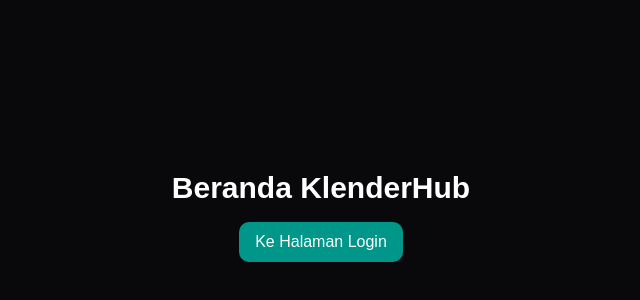
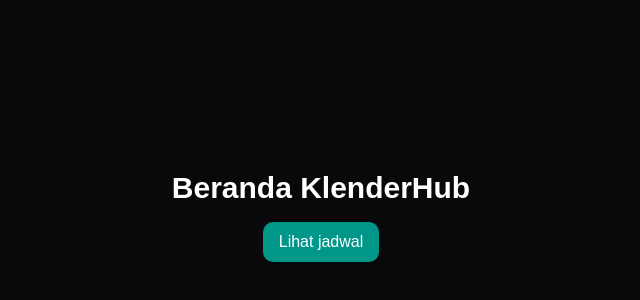
Before and after one commit to apriantoz/klenderhub, a React (Vite) app: page / in a window 1280 px wide. Shown: the part 184-484 px from the top of the page, without its empty margins (319-959 px from the left). Built offline with nearby package versions, Linux system fonts and the light colour scheme; no server answers.

Commit message:
fix: improve navigation and layout stability
- Stabilize scrollbar gutter on root html
- Update home button to link directly to schedule
- Redirect to home upon user logout

```diff
--- a/index.html
+++ b/index.html
@@ -1,5 +1,5 @@
 <!doctype html>
-<html lang="en">
+<html lang="en" class="scrollbar-gutter-stable">
   <head>
     <meta charset="UTF-8" />
     <link rel="icon" type="image/svg+xml" href="/vite.svg" />
--- a/src/pages/Home.tsx
+++ b/src/pages/Home.tsx
@@ -4,8 +4,8 @@ export default function Home() {
   return (
     <div className="flex flex-col items-center justify-center min-h-screen bg-zinc-950 text-white gap-4">
       <h1 className="text-3xl font-bold">Beranda KlenderHub</h1>
-      <Link to="/login" className="px-4 py-2 bg-teal-600 rounded-lg font-medium hover:bg-teal-500 transition">
-        Ke Halaman Login
+      <Link to="/schedule" className="px-4 py-2 bg-teal-600 rounded-lg font-medium hover:bg-teal-500 transition">
+        Lihat jadwal
       </Link>
     </div>
   );
--- a/src/pages/SchedulePage.tsx
+++ b/src/pages/SchedulePage.tsx
@@ -115,6 +115,7 @@ export default function SchedulePage() {
   const handleLogout = async () => {
     await supabase.auth.signOut();
     setIsAdmin(false);
+    navigate('/');
     navigate(0); // Memuat ulang halaman di Vite untuk membersihkan state sesi
   };
 
```
